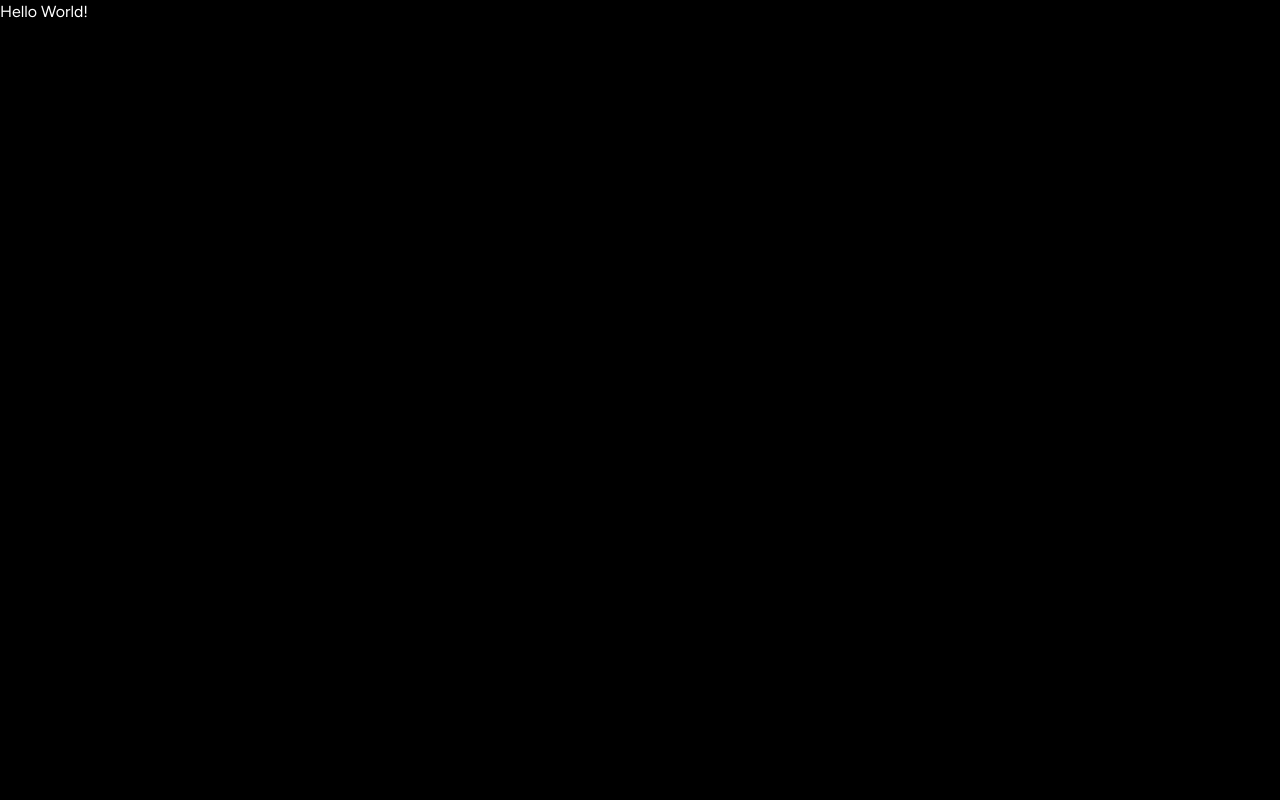
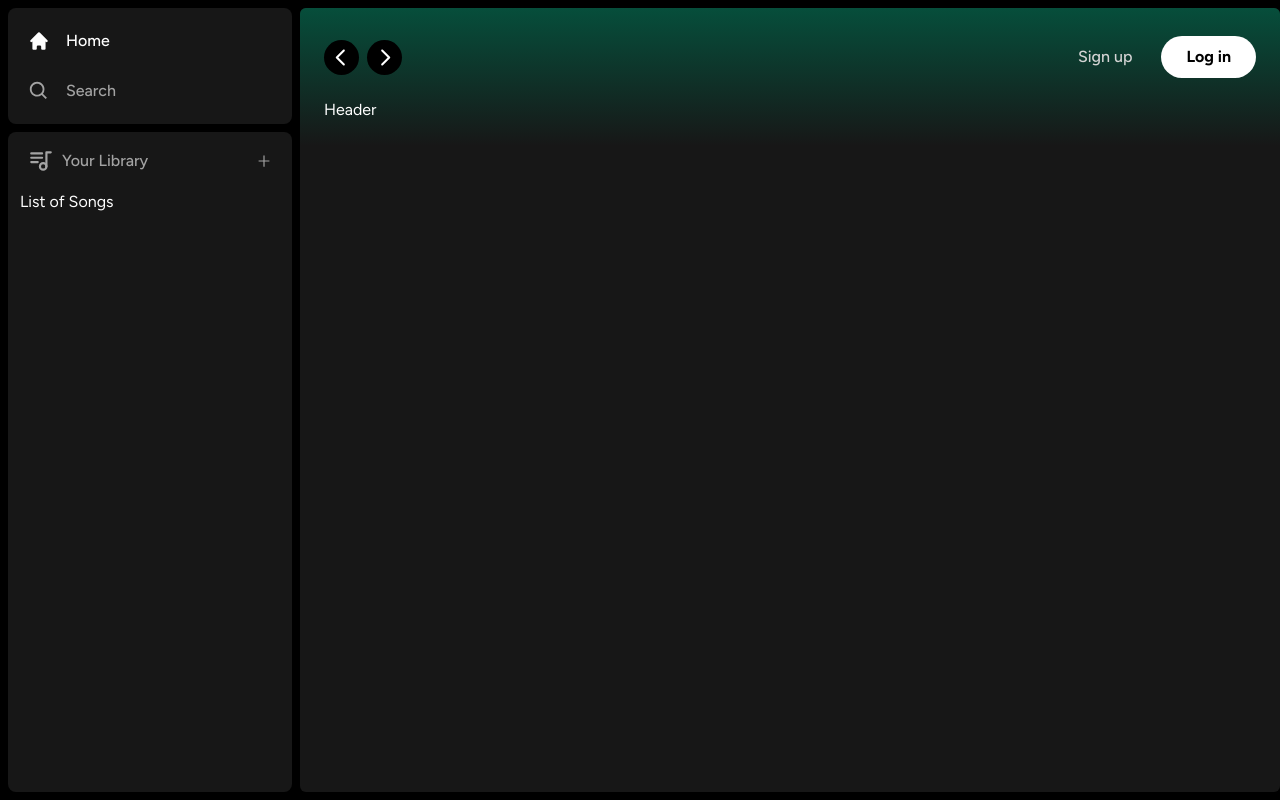
Before and after one commit to Astro-maestro/spotify-clone-nextjs, a Next.js app: page / in a window 1280 px wide. Built offline with nearby package versions, Linux system fonts and the light colour scheme.

Commit message:
Button in the header added

```diff
--- /dev/null
+++ b/app/(site)/page.tsx
@@ -0,0 +1,11 @@
+import Header from "@/components/Header";
+
+const Home = () => {
+  return (
+    <div className="bg-neutral-900 rounded-md h-full w-full overflow-hidden overflow-y-auto">
+      <Header>Header</Header>
+    </div>
+  );
+};
+
+export default Home;
--- a/app/globals.css
+++ b/app/globals.css
@@ -1,7 +1,6 @@
 @tailwind base;
 @tailwind components;
 @tailwind utilities;
-
 
 html,
 body,
--- a/app/layout.tsx
+++ b/app/layout.tsx
@@ -1,22 +1,27 @@
-import './globals.css'
-import type { Metadata } from 'next'
-import { Figtree } from 'next/font/google'
+import Sidebar from "@/components/Sidebar";
+import "./globals.css";
+import type { Metadata } from "next";
+import { Figtree } from "next/font/google";
+import { Toaster } from "react-hot-toast";
 
-const font = Figtree({ subsets: ['latin'] })
+const font = Figtree({ subsets: ["latin"] });
 
 export const metadata: Metadata = {
-  title: 'Create Next App',
-  description: 'Generated by create next app',
-}
+  title: "Spotify",
+  description: "Generated by create next app",
+};
 
 export default function RootLayout({
   children,
 }: {
-  children: React.ReactNode
+  children: React.ReactNode;
 }) {
   return (
     <html lang="en">
-      <body className={font.className}>{children}</body>
+      <body className={font.className}>
+        <Toaster />
+        <Sidebar>{children}</Sidebar>
+      </body>
     </html>
-  )
+  );
 }
--- a/app/page.tsx
+++ /dev/null
@@ -1,8 +0,0 @@
-
-const Home = () => {
-  return (
-    <div>Hello World!</div>
-  )
-}
-
-export default Home
--- /dev/null
+++ b/components/Box.tsx
@@ -0,0 +1,25 @@
+import { twMerge } from "tailwind-merge";
+
+interface BoxProps {
+  children: React.ReactNode;
+  className?: string;
+}
+const Box: React.FC<BoxProps> = ({ children, className }) => {
+  return (
+    <div
+      className={twMerge(
+        `
+        bg-neutral-900
+        rounded-lg
+        h-fit
+        w-full
+        `,
+        className
+      )}
+    >
+      {children}
+    </div>
+  );
+};
+
+export default Box;
--- /dev/null
+++ b/components/Button.tsx
@@ -0,0 +1,47 @@
+import { forwardRef } from "react";
+import { twMerge } from "tailwind-merge";
+
+export interface ButtonProps
+  extends React.ButtonHTMLAttributes<HTMLButtonElement> {}
+
+const Button = forwardRef<HTMLButtonElement, ButtonProps>(({
+  className,
+  children,
+  disabled,
+  type = 'button',
+  ...props
+}, ref) => {
+  return (
+    <button
+      type={type}
+      className={twMerge(
+        `
+        w-full
+        rounded-full
+        bg-green-500
+        border
+        border-transparent
+        px-3
+        py-3
+        disabled:cursor-not-allowed
+        disabled:opacity-50
+        text-black
+        font-bold
+        hover:opacity-75
+        transition
+      `,
+        disabled && 'opacity-75 cursor-not-allowed',
+        className
+      )}
+      disabled={disabled}
+      ref={ref}
+      {...props}
+    >
+      {children}
+    </button>
+  );
+});
+
+Button.displayName = "Button";
+
+export default Button;
--- /dev/null
+++ b/components/Header.tsx
@@ -0,0 +1,80 @@
+"use client";
+
+import { useRouter } from "next/navigation";
+
+import { twMerge } from "tailwind-merge";
+import { RxCaretLeft, RxCaretRight } from "react-icons/rx";
+import { HiHome } from "react-icons/hi";
+import { BiSearch } from "react-icons/bi";
+import Button from "./Button";
+
+interface HeaderProps {
+  children: React.ReactNode;
+  className?: string;
+}
+const Header: React.FC<HeaderProps> = ({ children, className }) => {
+  const router = useRouter();
+
+  const handleLogout = () => {
+    // TODO:handle logout
+  };
+  return (
+    <div
+      className={twMerge(
+        "h-fit bg-gradient-to-b from-emerald-900 p-6",
+        className
+      )}
+    >
+      <div className="w-full mb-4 flex items-center justify-between">
+        {/* navigation desktop */}
+        <div className="hidden md:flex gap-x-2 items-center">
+          <button
+            className="rounded-full bg-black flex items-center justify-center hover:opacity-75 transition"
+            onClick={() => router.back()}
+          >
+            <RxCaretLeft size={35} />
+          </button>
+          <button
+            className="rounded-full bg-black flex items-center justify-center hover:opacity-75 transition"
+            onClick={() => router.forward()}
+          >
+            <RxCaretRight size={35} />
+          </button>
+        </div>
+
+        {/*navigation mobile */}
+        <div className="flex md:hidden gap-x-2 items-center">
+          <button className="rounded-full p-2 bg-white flex items-center justify-center hover:opacity-75 transition">
+            <HiHome size={20} className="text-black" />
+          </button>
+          <button className="rounded-full p-2 bg-white flex items-center justify-center hover:opacity-75 transition">
+            <BiSearch size={20} className="text-black" />
+          </button>
+        </div>
+
+        <div className="flex justify-between items-center gap-x-4">
+          <>
+            <div>
+              <Button
+                className="bg-transparent text-neutral-300 font-medium"
+                onClick={() => {}}
+              >
+                Sign up
+              </Button>
+            </div>
+            <div>
+              <Button className="bg-white px-6 py-2" onClick={() => {}}>
+                Log in
+              </Button>
+            </div>
+          </>
+        </div>
+      </div>
+      {
+        children
+      }
+    </div>
+  );
+};
+
+export default Header;
--- /dev/null
+++ b/components/Library.tsx
@@ -0,0 +1,34 @@
+'use client';
+
+import {TbPlaylist} from 'react-icons/tb'
+import {AiOutlinePlus} from 'react-icons/ai'
+
+const Library = () => {
+
+    const onClick = ()=>{
+        // TODO:handle upload files later
+    }
+
+
+    return (
+    <div className="flex flex-col">
+        <div className="flex items-center justify-between px-5 pt-4">
+
+            <div className="inline-flex items-center gap-x-2">
+                <TbPlaylist size={26} className='text-neutral-400'/>
+                <p className='text-neutral-400 font-medium'>Your Library</p>
+            </div>
+            <AiOutlinePlus
+                onClick={()=>{}}
+                className='text-neutral-400 cursor-pointer hover:text-white transition'
+            />
+        </div>
+
+        <div className="flex flex-col gap-y-2 mt-4 px-3">
+            List of Songs
+        </div>
+    </div>
+  )
+}
+
+export default Library
--- /dev/null
+++ b/components/Sidebar.tsx
@@ -0,0 +1,76 @@
+"use client";
+
+import { usePathname } from "next/navigation";
+import { useMemo } from "react";
+
+import { HiHome } from "react-icons/hi";
+import { BiSearch } from "react-icons/bi";
+
+import Box from "./Box";
+import SidebarItem from "./SidebarItem";
+import Library from "./Library";
+
+interface SidebarProps {
+  children: React.ReactNode;
+}
+
+const Sidebar: React.FC<SidebarProps> = ({ children }) => {
+  const pathname = usePathname();
+  const routes = useMemo(
+    () => [
+      {
+        label: "Home",
+        active: pathname !== "/search",
+        href: "/",
+        icon: HiHome,
+      },
+      {
+        label: "Search",
+        active: pathname === "/search",
+        href: "/search",
+        icon: BiSearch,
+      },
+    ],
+    [pathname]
+  );
+  return (
+    <div
+      className="
+        flex h-full
+    "
+    >
+      <div
+        className="
+            hidden
+            md:flex
+            flex-col
+            gap-y-2
+            bg-black
+            h-full
+            w-[300px]
+            p-2
+        "
+      >
+        <Box>
+          <div className="flex flex-col gap-y-4 px-5 py-4">
+            {routes.map((item) => (
+              <SidebarItem
+                key={item.label}
+                href={item.href}
+                active={item.active}
+                icon={item.icon}
+                label={item.label}
+              />
+            ))}
+          </div>
+        </Box>
+        <Box className="overflow-y-auto h-full">
+          <Library />
+        </Box>
+      </div>
+      <main className="h-full flex-1 overflow-y-auto py-2">{children}</main>
+    </div>
+  );
+};
+
+export default Sidebar;
--- /dev/null
+++ b/components/SidebarItem.tsx
@@ -0,0 +1,39 @@
+import Link from "next/link";
+
+import { IconType } from "react-icons";
+import { twMerge } from "tailwind-merge";
+
+interface SidebarItemProps {
+  label: string;
+  active?: boolean;
+  icon: IconType;
+  href: string;
+}
+
+const SidebarItem: React.FC<SidebarItemProps> = ({
+  label,
+  active,
+  icon: Icon,
+  href,
+}) => {
+  return (
+    <Link
+      href={href}
+      className={twMerge(
+        "flex flex-row h-auto items-center w-full gap-x-4 text-md font-medium cursor-pointer hover:text-white text-neutral-400 py-1",
+        active && "text-white"
+      )}
+    >
+      <Icon size={26} />
+      <p
+        className="
+          truncate w-full
+        "
+      >
+        {label}
+      </p>
+    </Link>
+  );
+};
+
+export default SidebarItem;
--- a/package.json
+++ b/package.json
@@ -19,6 +19,9 @@
     "postcss": "8.4.27",
     "react": "18.2.0",
     "react-dom": "18.2.0",
+    "react-hot-toast": "^2.4.1",
+    "react-icons": "^4.10.1",
+    "tailwind-merge": "^1.14.0",
     "tailwindcss": "3.3.3",
     "typescript": "5.1.6"
   }
--- a/tailwind.config.js
+++ b/tailwind.config.js
@@ -1,18 +1,12 @@
 /** @type {import('tailwindcss').Config} */
 module.exports = {
   content: [
-    './pages/**/*.{js,ts,jsx,tsx,mdx}',
-    './components/**/*.{js,ts,jsx,tsx,mdx}',
-    './app/**/*.{js,ts,jsx,tsx,mdx}',
+    "./pages/**/*.{js,ts,jsx,tsx,mdx}",
+    "./components/**/*.{js,ts,jsx,tsx,mdx}",
+    "./app/**/*.{js,ts,jsx,tsx,mdx}",
   ],
   theme: {
-    extend: {
-      backgroundImage: {
-        'gradient-radial': 'radial-gradient(var(--tw-gradient-stops))',
-        'gradient-conic':
-          'conic-gradient(from 180deg at 50% 50%, var(--tw-gradient-stops))',
-      },
-    },
+    extend: {},
   },
   plugins: [],
-}
+};
```
Also changed, not shown: 2 other files (tests, documents, lock files or other folders).
